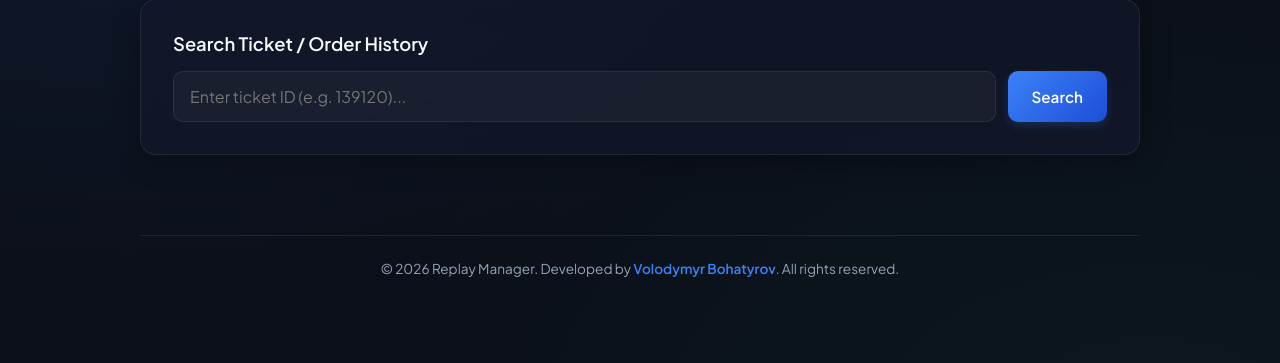
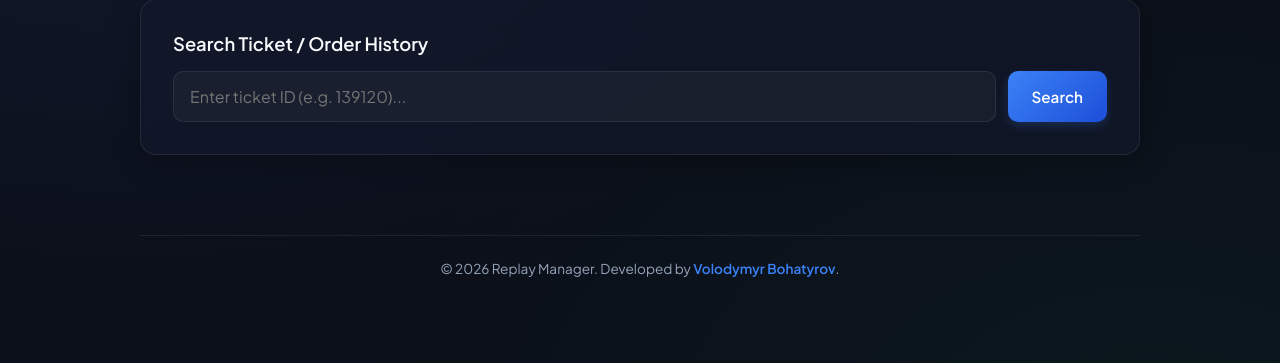
Before and after one commit to Volodymyr80/ReplayManager, a FastAPI app: page / in a window 1280 px wide. Shown: the part 284-647 px from the top of the page. Run offline with FastAPI, Linux system fonts and the light colour scheme; data that the repository does not hold is empty.

Commit message:
Update index.html

```diff
--- a/templates/index.html
+++ b/templates/index.html
@@ -634,7 +634,7 @@
     </section>
 
     <footer style="text-align: center; margin-top: 3rem; padding-top: 1.5rem; border-top: 1px solid var(--border-color); font-size: 0.85rem; color: var(--text-secondary); width: 100%; transition: all var(--transition-speed);">
-        &copy; 2026 Replay Manager. Developed by <a href="https://bohatyrov.com" target="_blank" style="color: var(--accent-blue); text-decoration: none; font-weight: 600; transition: all var(--transition-speed);">Volodymyr Bohatyrov</a>. All rights reserved.
+        &copy; 2026 Replay Manager. Developed by <a href="https://bohatyrov.com" target="_blank" style="color: var(--accent-blue); text-decoration: none; font-weight: 600; transition: all var(--transition-speed);">Volodymyr Bohatyrov</a>.
     </footer>
 </div>
 
```
